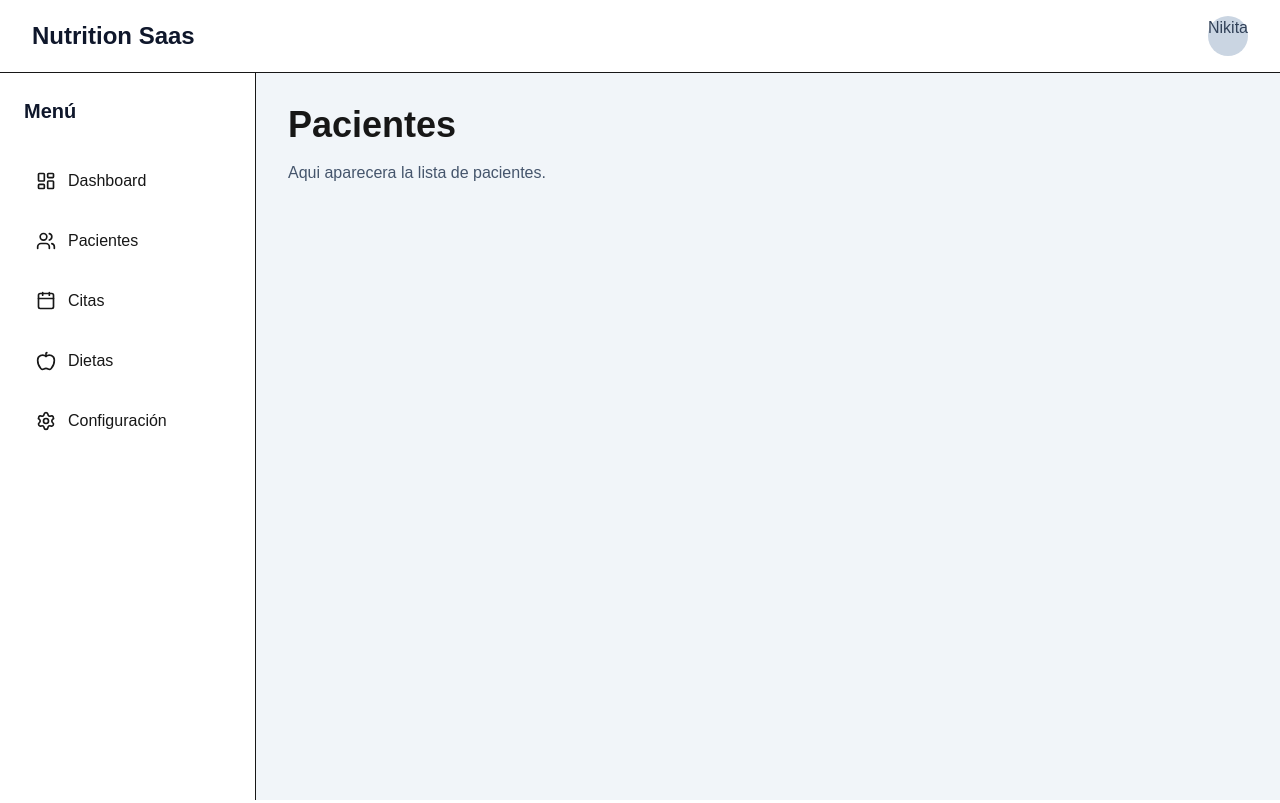
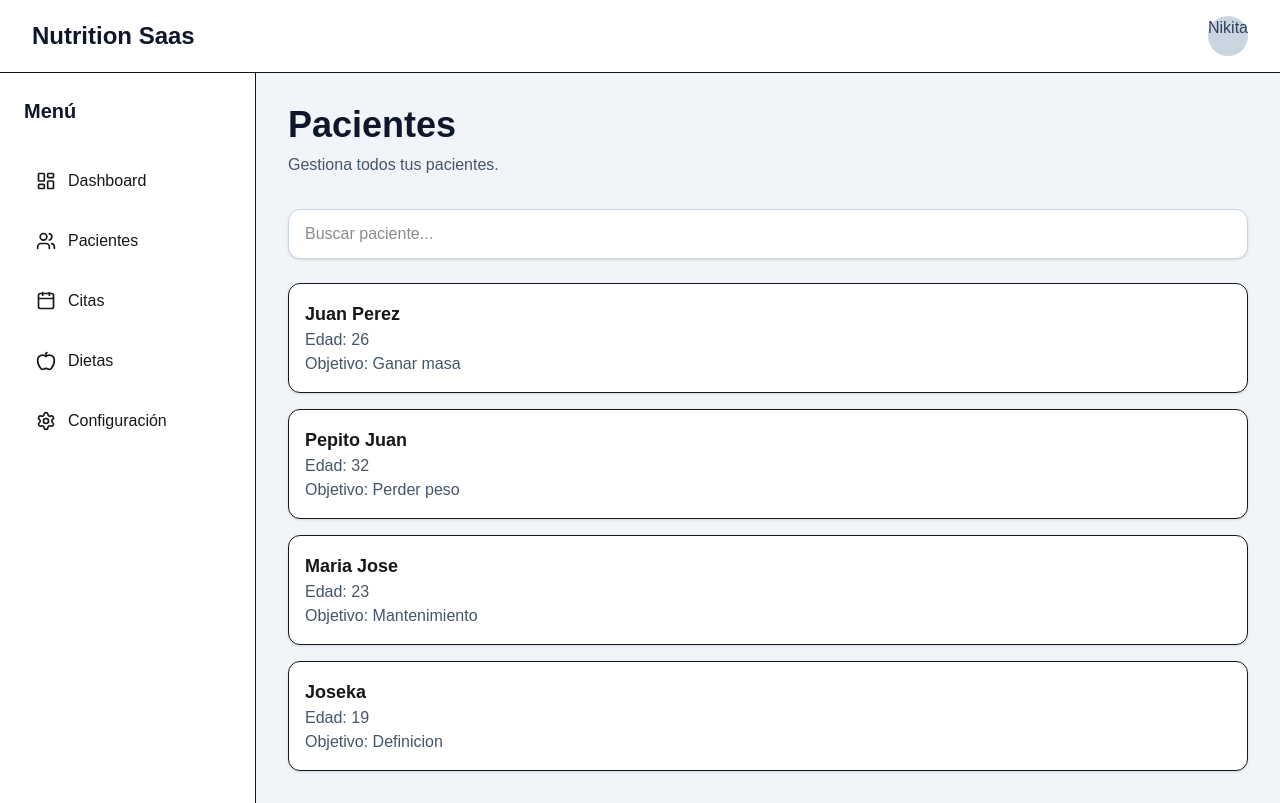
Before and after one commit to NikitaBiriukovC/nutrition-saas, a Next.js app: page /patients in a window 1280 px wide. Built offline with nearby package versions, Linux system fonts and the light colour scheme.

Commit message:
feat(patients): add patient search functionality

```diff
--- a/src/app/patients/page.tsx
+++ b/src/app/patients/page.tsx
@@ -1,15 +1,56 @@
+"use client";
 import MainLayout from "@/components/layout/MainLayout";
+import PageHeader from "@/components/ui/PageHeader";
+import { patients } from "@/data/patients";
+import SearchInput from "@/components/ui/SearchInput";
+import { useState } from "react";
 
 export default function PatientsPage() {
+    const [search, setSearch] = useState("");
+    const filteredPatients = patients.filter((patient) => {
+        return patient.name.toLowerCase().includes(search.toLowerCase());
+    });
     return (
         <MainLayout>
-            <h1 className="text-4xl font-bold">
-                Pacientes
-            </h1>
+            <PageHeader
+                title="Pacientes"
+                description="Gestiona todos tus pacientes."
+            />
 
-            <p className="mt-4 text-slate-600">
-                Aqui aparecera la lista de pacientes.
-            </p>
+            <div className="mb-6">
+                <SearchInput
+                placeholder="Buscar paciente..."
+                value={search}
+                onChange={setSearch}
+                />
+            </div>
+
+            <div className="space-y-4">
+                {filteredPatients.length == 0 && (
+                    <p className="mb-4 text-center text-slate-500">
+                        No se han encontrado pacientes.
+                    </p>
+                )}
+
+                {filteredPatients.map((patient) =>(
+                    <div
+                    key={patient.id}
+                    className="rounded-xl border bg-white p-4 shadow-sm"
+                    >
+                        <h2 className="text-lg font-semibold">
+                            {patient.name}
+                        </h2>
+
+                        <p className="text-slate-600">
+                            Edad: {patient.age}
+                        </p>
+
+                        <p className="text-slate-600">
+                            Objetivo: {patient.goal}
+                        </p>
+                    </div>
+                ))}
+            </div>
         </MainLayout>
     )
 }
--- /dev/null
+++ b/src/components/ui/SearchInput.tsx
@@ -0,0 +1,19 @@
+type SearchInputProps = {
+    placeholder: string;
+    value: string;
+    onChange: (value: string) => void;
+};
+
+export default function SearchInput({
+    placeholder,
+    value,
+    onChange,
+}: SearchInputProps) {
+    return (
+        <input type="text"
+        placeholder={placeholder}
+        value={value}
+        onChange={(event) => onChange(event.target.value)}
+        className="w-full rounded-xl border border-slate-300 bg-white px-4 py-3 shadow-sm outline-none transition focus:border-blue-500 focus:ring-2 focus:ring-blue-200" />
+    );
+}
--- /dev/null
+++ b/src/data/patients.ts
@@ -0,0 +1,26 @@
+export const patients = [
+    {
+        id: 1,
+        name: "Juan Perez",
+        age: 26,
+        goal: "Ganar masa",
+    },
+    {
+        id: 2,
+        name: "Pepito Juan",
+        age: 32,
+        goal: "Perder peso",
+    },
+    {
+        id: 3,
+        name: "Maria Jose",
+        age: 23,
+        goal: "Mantenimiento",
+    },
+    {
+        id: 4,
+        name: "Joseka",
+        age: 19,
+        goal: "Definicion",
+    },
+];
```
